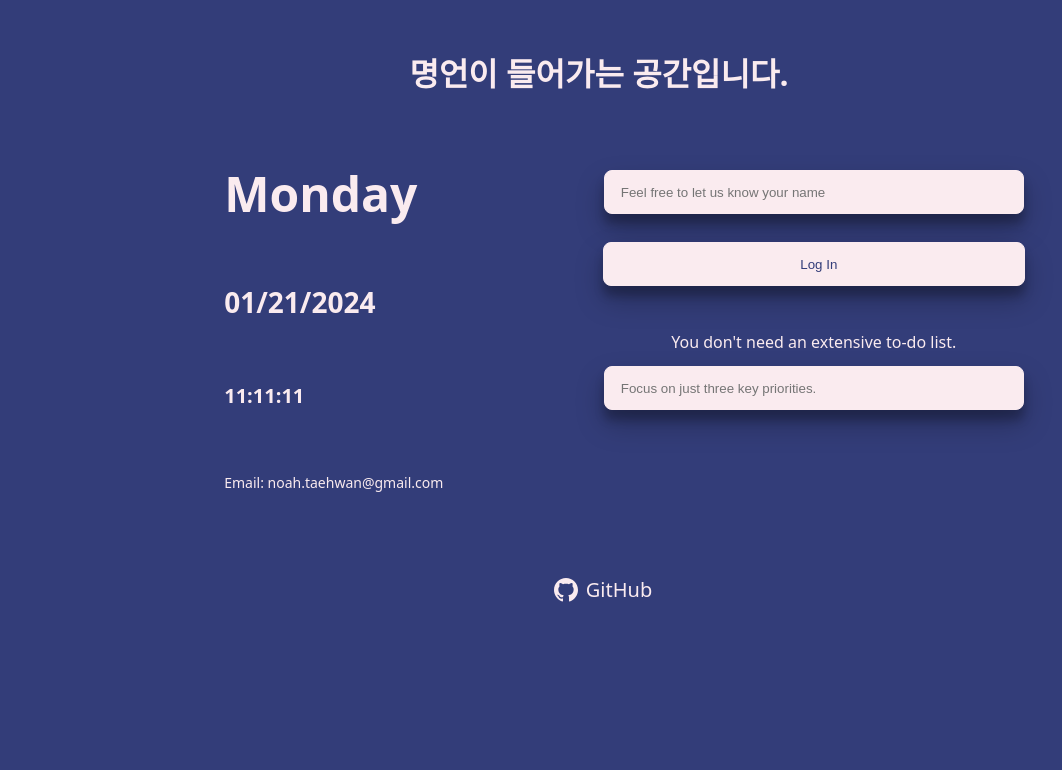
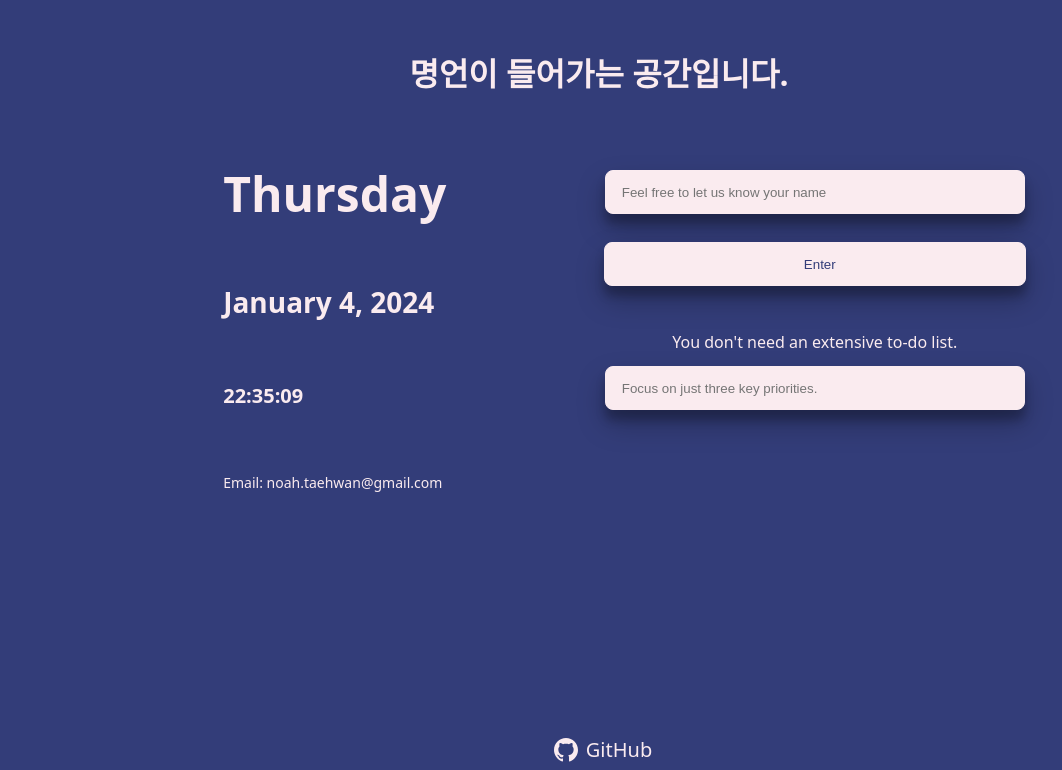
Before and after one commit to Noah-TaeHwan/polarToDo, a plain HTML site: page index.html in a window 1280 px wide. Shown: the part 134-904 px from the top of the page, without its empty margins (41-1103 px from the left). Before the commit the page ends 800 px from the top, so only its background shows below. Drawn offline with Linux system fonts and the light colour scheme.

Commit message:
clock and calendar

```diff
--- a/css/styles.css
+++ b/css/styles.css
@@ -128,6 +128,7 @@ h1 {
 }
 
 footer {
+  margin-top: 240px;
   display: flex;
   justify-content: center;
   align-items: center;
--- a/index.html
+++ b/index.html
@@ -38,8 +38,8 @@
       <div class="column">
         <div class="column__info">
           <div class="column__info--days">Monday</div>
-          <div class="column__info--date">01/21/2024</div>
-          <div class="column__info--time">11:11:11</div>
+          <div class="column__info--date">01/01/2024</div>
+          <div class="column__info--time">00:00:00</div>
           <div class="column__info--contact">
             <span>Email: noah.taehwan@gmail.com</span>
           </div>
@@ -54,7 +54,7 @@
             maxlength="30"
             placeholder="Feel free to let us know your name"
           />
-          <button class="login-btn">Log In</button>
+          <button class="login-btn">Enter</button>
           <span>You don't need an extensive to-do list.</span>
           <input
             class="todos"
@@ -83,5 +83,6 @@
     </footer>
     <script src="js/greetings.js"></script>
     <script src="js/clock.js"></script>
+    <script src="js/calendar.js"></script>
   </body>
 </html>
--- /dev/null
+++ b/js/calendar.js
@@ -0,0 +1,47 @@
+const calendarDays = document.querySelector('.column__info--days');
+const calendarDate = document.querySelector('.column__info--date');
+
+console.log(calendarDays);
+console.log(calendarDate);
+
+function getDays() {
+  const date = new Date();
+  const daysOfWeek = [
+    'Sunday',
+    'Monday',
+    'Tuesday',
+    'Wednesday',
+    'Thursday',
+    'Friday',
+    'Saturday',
+  ];
+  const day = daysOfWeek[date.getDay()];
+
+  calendarDays.innerText = `${day}`;
+}
+
+function getDate() {
+  const date = new Date();
+  const months = [
+    'January',
+    'February',
+    'March',
+    'April',
+    'May',
+    'June',
+    'July',
+    'August',
+    'September',
+    'October',
+    'November',
+    'December',
+  ];
+  const month = months[date.getMonth()];
+  const day = date.getDay();
+  const year = String(date.getFullYear());
+
+  calendarDate.innerText = `${month} ${day}, ${year}`;
+}
+
+getDays();
+getDate();
--- a/js/clock.js
+++ b/js/clock.js
@@ -0,0 +1,13 @@
+const clock = document.querySelector('.column__info--time');
+
+function getClock() {
+  const date = new Date();
+  const hours = String(date.getHours()).padStart(2, '0');
+  const minutes = String(date.getMinutes()).padStart(2, '0');
+  const seconds = String(date.getSeconds()).padStart(2, '0');
+
+  clock.innerText = `${hours}:${minutes}:${seconds} `;
+}
+
+getClock();
+setInterval(getClock, 1000);
```
